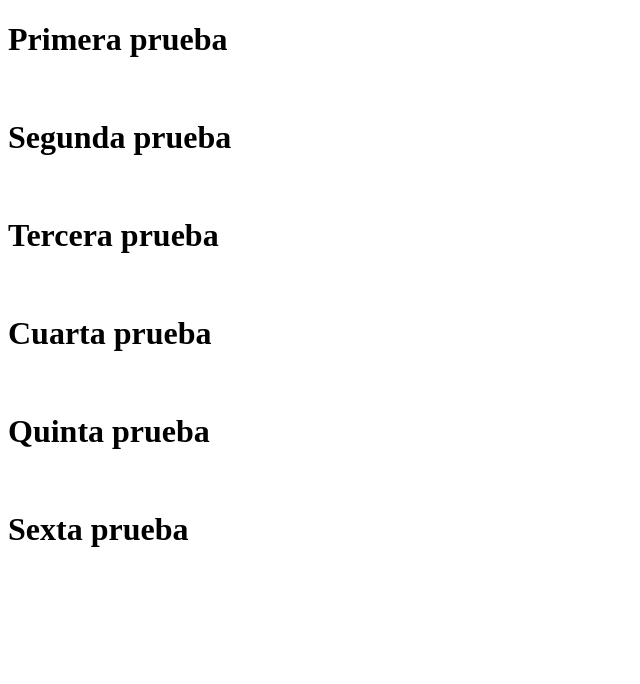
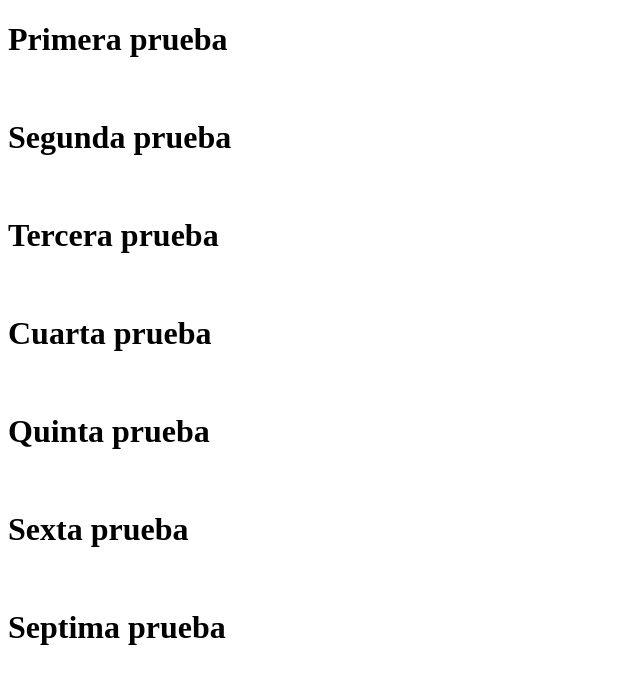
Before and after one commit to josemha/primerRepositorioDeJose, a plain HTML site: page proyectoGIT/WebContent/index.html in a window 1280 px wide. Shown: the whole page, without its empty margins (0-640 px from the left). Drawn offline with Linux system fonts and the light colour scheme.

Commit message:
Septima version

```diff
--- a/proyectoGIT/WebContent/index.html
+++ b/proyectoGIT/WebContent/index.html
@@ -11,5 +11,6 @@
 	<h1>Cuarta prueba</h1><br />
 	<h1>Quinta prueba</h1><br />
 	<h1>Sexta prueba</h1><br />
+	<h1>Septima prueba</h1>
 </body>
 </html>
```
